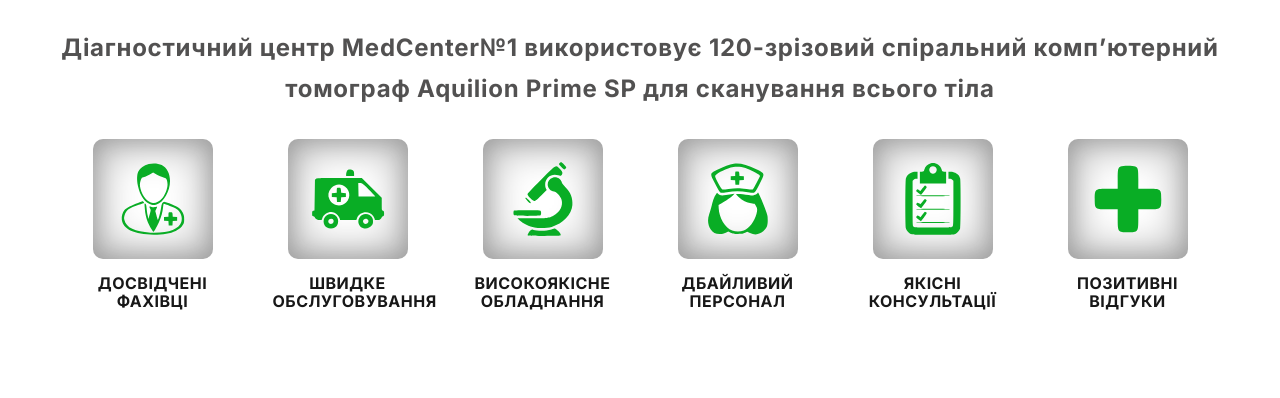
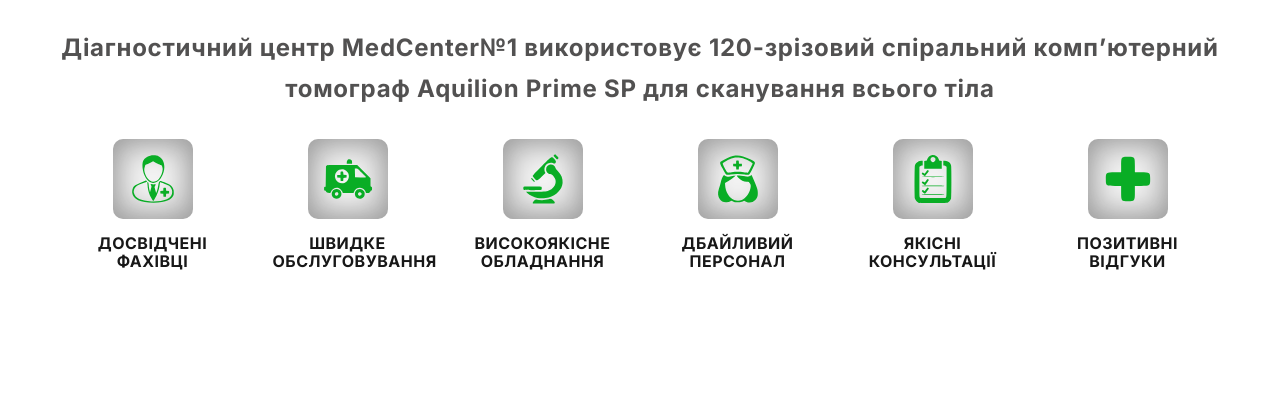
Before and after one commit to OleksandraKryvobok/website-01, a plain HTML site: page index.html in a window 1280 px wide. Shown: the part 745-1143 px from the top of the page. Drawn offline with nearby package versions, Linux system fonts and the light colour scheme.

Commit message:
Изменяет размер svgв во 2 секции

```diff
--- a/css/styles.css
+++ b/css/styles.css
@@ -142,7 +142,6 @@ body {
   font-size: 14px;
   line-height: 1.14;
   letter-spacing: 0.02em;
-  /* text-transform: uppercase; */
 
   color: var(--main-title-color);
 }
@@ -251,8 +250,8 @@ body {
 }
 
 .feature-icon {
-  width: 120px;
-  height: 120px;
+  width: 80px;
+  height: 80px;
   display: block;
   margin-right: auto;
   margin-left: auto;
```
